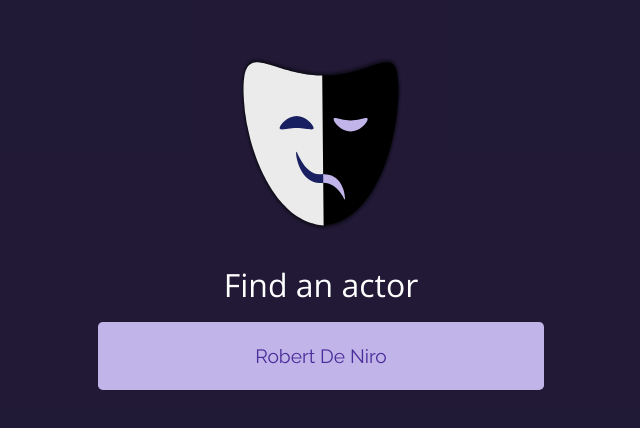
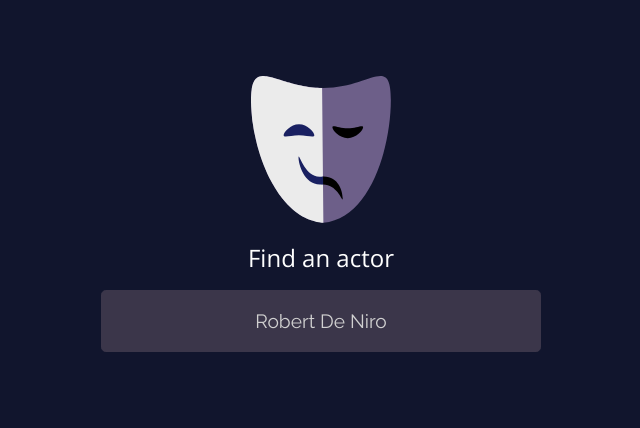
Before and after one commit to zackcarlson/actour, a React (Create React App) app in the folder client/: page / in a window 1280 px wide. Shown: the part 102-530 px from the top of the page, without its empty margins (319-959 px from the left). Built offline with nearby package versions, Linux system fonts and the light colour scheme.

Commit message:
Styles Landing input, validation, and background

```diff
--- a/client/src/pages/actor/index.css
+++ b/client/src/pages/actor/index.css
@@ -1,6 +1,7 @@
 .Actor--container {
   /* background: linear-gradient(-95deg, #9a35ef, #4b00c4, #050f20); */
-  background: #090121e6;
+  /* background: #090121e6; */
+  background: #11152d;
   display: flex;
   flex-direction: column;
   justify-items: center;
--- a/client/src/pages/landing/index.css
+++ b/client/src/pages/landing/index.css
@@ -5,7 +5,7 @@
   justify-content: center;
   align-items: center;
   /* background: linear-gradient(to bottom, #9a35ef, #4b00c4, #4176d6); */
-  background: #090121e6;
+  background: #11152d;
 }
 
 .Landing--form {
@@ -20,12 +20,14 @@
 .Landing--logo {
   padding-bottom: 0.1rem;
   text-align: center;
+  width: 140px;
+  height: auto;
 }
 
 .Landing--label {
   font-family: "Open Sans", sans-serif;
   font-weight: 400 !important;
-  font-size: 2rem;
+  font-size: 1.5rem;
   font-weight: 500;
   margin: 1rem 0;
   color: white;
@@ -33,37 +35,51 @@
 }
 
 .Landing--input {
-  /* background: #000000; */
-  background: rgb(193, 180, 232);
+  border: 1px solid rgb(59 54 74);
+  cursor: pointer;
+  background: rgb(59 54 74);
   border-radius: 0.25em !important;
   -webkit-border-radius: 0.25em !important;
   -moz-border-radius: 0.25em !important;
   outline: none;
-  border: 0px none;
-  padding: 1.2em;
+  padding: 1em;
   min-width: 400px;
   font-size: 1.2em;
   text-align: center;
   font-family: "Raleway", sans-serif;
-  /* color: #c1b4e8; */
-  color: #492d9a;
+  color: rgb(255, 255, 255);
   font-weight: 500;
+}
+
+.Landing--input:focus {
+  transition: border ease-in-out 200ms;
+  border: 1px solid rgb(162, 54, 177);
 }
 
 .Landing--input::placeholder {
   /* Chrome, Firefox, Opera, Safari 10.1+ */
-  color: #492d9a;
+  /* color: #492d9a; */
+  color: rgb(209, 209, 209);
   opacity: 1; /* Firefox */
 }
 
 .Landing--input:-ms-input-placeholder {
   /* Internet Explorer 10-11 */
-  color: #492d9a;
+  /* color: #492d9a; */
+  color: rgb(209, 209, 209);
 }
 
 .Landing--input::-ms-input-placeholder {
   /* Microsoft Edge */
-  color: #492d9a;
+  /* color: #492d9a; */
+  color: rgb(209, 209, 209);
+}
+
+.Landing--errorMessage {
+  padding-top: 0.5rem;
+  color: rgb(157, 90, 196);
+  font-family: "Open Sans", sans-serif;
+  font-weight: 300 !important;
 }
 
 @media only screen and (max-width: 500px) {
@@ -71,4 +87,26 @@
   .Landing--input {
     min-width: auto;
   }
+  .Landing--logo {
+    width: 120px;
+  }
 }
+
+.error {
+  animation: shake 0.2s ease-in-out 0s 2;
+}
+
+@keyframes shake {
+  0% {
+    margin-left: 0rem;
+  }
+  25% {
+    margin-left: 0.5rem;
+  }
+  75% {
+    margin-left: -0.5rem;
+  }
+  100% {
+    margin-left: 0rem;
+  }
+}
--- a/client/src/pages/landing/index.js
+++ b/client/src/pages/landing/index.js
@@ -2,6 +2,7 @@
 import { withRouter } from "react-router";
 import { withApollo } from "react-apollo";
 import { GET_ACTOR } from "../../queries";
+import mask from "../../assets/images/mask.svg";
 import "./index.css";
 
 const Landing = (props) => {
@@ -51,98 +52,7 @@
   return (
     <div className="Landing--container">
       <div className="Landing--form">
-        <div className="Landing--logo">
-          <svg
-            width="162"
-            height="196"
-            viewBox="0 0 462 496"
-            fill="none"
-            xmlns="http://www.w3.org/2000/svg"
-          >
-            <g filter="url(#filter0_dd)">
-              <path
-                d="M451.5 92.2617C451.5 238.893 388 466.762 238.5 480.262C88 469.262 10 238.893 10 92.2617C10 -54.3699 88.5547 52.7617 238.5 52.7617C388.445 52.7617 451.5 -54.3699 451.5 92.2617Z"
-                fill="black"
-              />
-              <path
-                d="M364 177.354C364 186.374 342.286 212 315.5 212C288.714 212 267 186.374 267 177.354C267 168.333 288.714 181 315.5 181C342.286 181 364 168.333 364 177.354Z"
-                fill="#C1B4E8"
-              />
-              <path
-                d="M209 348C208.425 331.51 216.738 334.68 236.726 333.982C286.677 332.238 298.766 380.979 299.5 402C300.234 423.021 287.56 360.139 237.595 358.855C218.065 358.353 209.369 358.56 209 348Z"
-                fill="#C1B4E8"
-              />
-              <path
-                d="M238.5 480.5L234.5 54.5V53H232.5H226.5L219.5 52.5L213.5 52L206.5 51.5L198 50.5L190.5 49.5L184.5 48.5L178.5 47.5L173.5 46.5L168.5 45.5L164 44.5L159 43.5L153 42L149 41L143 39.5L137.5 38L130.5 36L125 34.5L119 32.5L112 30.5L101.5 27L89.5 23.5L85 22L81.5 21L77.5 20L73.5 19L69.5 18L65 17L60 16L56.2855 15.5L50.5 15H46L42 15.5L37.5 16.5L34.5 17.5L31.5 19L28.5 21L25.5 23.5L22.5 27L20.5 30L18.5 34L16.5 38L15 42.5L13.5 48.5L12.5 54L12 59L11 66.5L10.5 73.5L10 84V98L10.5 111.5L11.5 126.5L13 144L13.5 151L14.5 159L16 167.5L17 174.5L18 181.5L19.5 190L21.5 199L23 206L25.5 217L27.5 226L29.5 234.5L32 243.5L35 253.5L38 263.5L41 272.5L44.5 282.5L47.5 290.5L50.5 298.5L53.5 306L56.5 313L59.5 320L61.5 324.5L64.5 331L68 338L71.5 344.5L74.5 350.5L78 356.5L81.5 362.5L84.5 368L88 373.5L91.5 379L95 384.5L98.5 389.5L103 395.5L107 401L111 406L115.5 411.5L121 417.5L126 423L133.5 430.5L141 437.5L147.5 443L156 449.5L163.5 454.5L172.5 460L181 464.5L190.5 469L200 472.5L208.5 475L217.5 477.5L225.5 479L233 480L238.5 480.5Z"
-                fill="#EBEBEB"
-              />
-              <path
-                d="M210 202.647C210 193.626 188.286 168 161.5 168C134.714 168 113 193.626 113 202.647C113 211.667 134.714 202.647 161.5 202.647C188.286 202.647 210 211.667 210 202.647Z"
-                fill="#192061"
-              />
-              <path
-                d="M237 343C237 361 239 359 227.5 359C177.919 359 160 294.418 160 273.476C160 252.535 176.874 332.773 226.434 334.185C237.5 334.5 237 331.5 237 343Z"
-                fill="#192061"
-              />
-              <path
-                d="M233.51 358.5L233.99 334.58L236.605 334.513L236.835 358.5H233.51Z"
-                fill="#192061"
-                stroke="#192061"
-              />
-            </g>
-            <defs>
-              <filter
-                id="filter0_dd"
-                x="0"
-                y="0"
-                width="461.5"
-                height="495.5"
-                filterUnits="userSpaceOnUse"
-                colorInterpolationFilters="sRGB"
-              >
-                <feFlood floodOpacity="0" result="BackgroundImageFix" />
-                <feColorMatrix
-                  in="SourceAlpha"
-                  type="matrix"
-                  values="0 0 0 0 0 0 0 0 0 0 0 0 0 0 0 0 0 0 127 0"
-                />
-                <feOffset dy="-5" />
-                <feGaussianBlur stdDeviation="5" />
-                <feColorMatrix
-                  type="matrix"
-                  values="0 0 0 0 0 0 0 0 0 0 0 0 0 0 0 0 0 0 0.5 0"
-                />
-                <feBlend
-                  mode="normal"
-                  in2="BackgroundImageFix"
-                  result="effect1_dropShadow"
-                />
-                <feColorMatrix
-                  in="SourceAlpha"
-                  type="matrix"
-                  values="0 0 0 0 0 0 0 0 0 0 0 0 0 0 0 0 0 0 127 0"
-                />
-                <feOffset dy="5" />
-                <feGaussianBlur stdDeviation="5" />
-                <feColorMatrix
-                  type="matrix"
-                  values="0 0 0 0 0 0 0 0 0 0 0 0 0 0 0 0 0 0 0.5 0"
-                />
-                <feBlend
-                  mode="normal"
-                  in2="effect1_dropShadow"
-                  result="effect2_dropShadow"
-                />
-                <feBlend
-                  mode="normal"
-                  in="SourceGraphic"
-                  in2="effect2_dropShadow"
-                  result="shape"
-                />
-              </filter>
-            </defs>
-          </svg>
-        </div>
+        <img src={mask} alt="Mask" className="Landing--logo" />
         <label className="Landing--label" htmlFor="site-search">
           Find an actor
         </label>
@@ -150,13 +60,13 @@
           type="text"
           id="site-search"
           autoComplete="off"
-          className="Landing--input"
+          className={isError ? "Landing--input error" : "Landing--input"}
           aria-label="Search through site content"
           onChange={handleChange}
           onKeyDown={handleSearch}
           placeholder="Robert De Niro"
         />
-        <div className="Landing--error">{isValidActor}</div>
+        <div className="Landing--errorMessage">{isValidActor}</div>
       </div>
     </div>
   );
```
